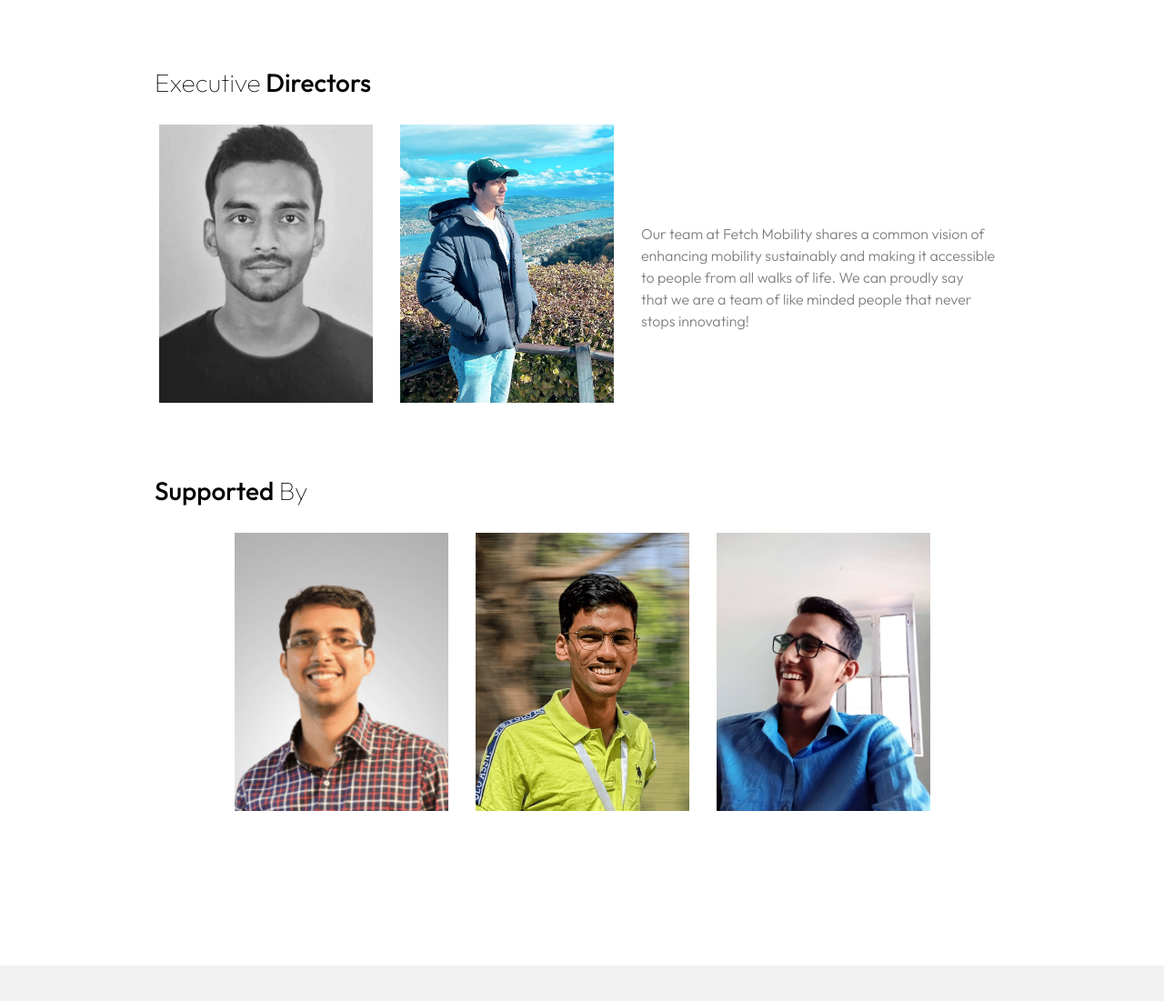
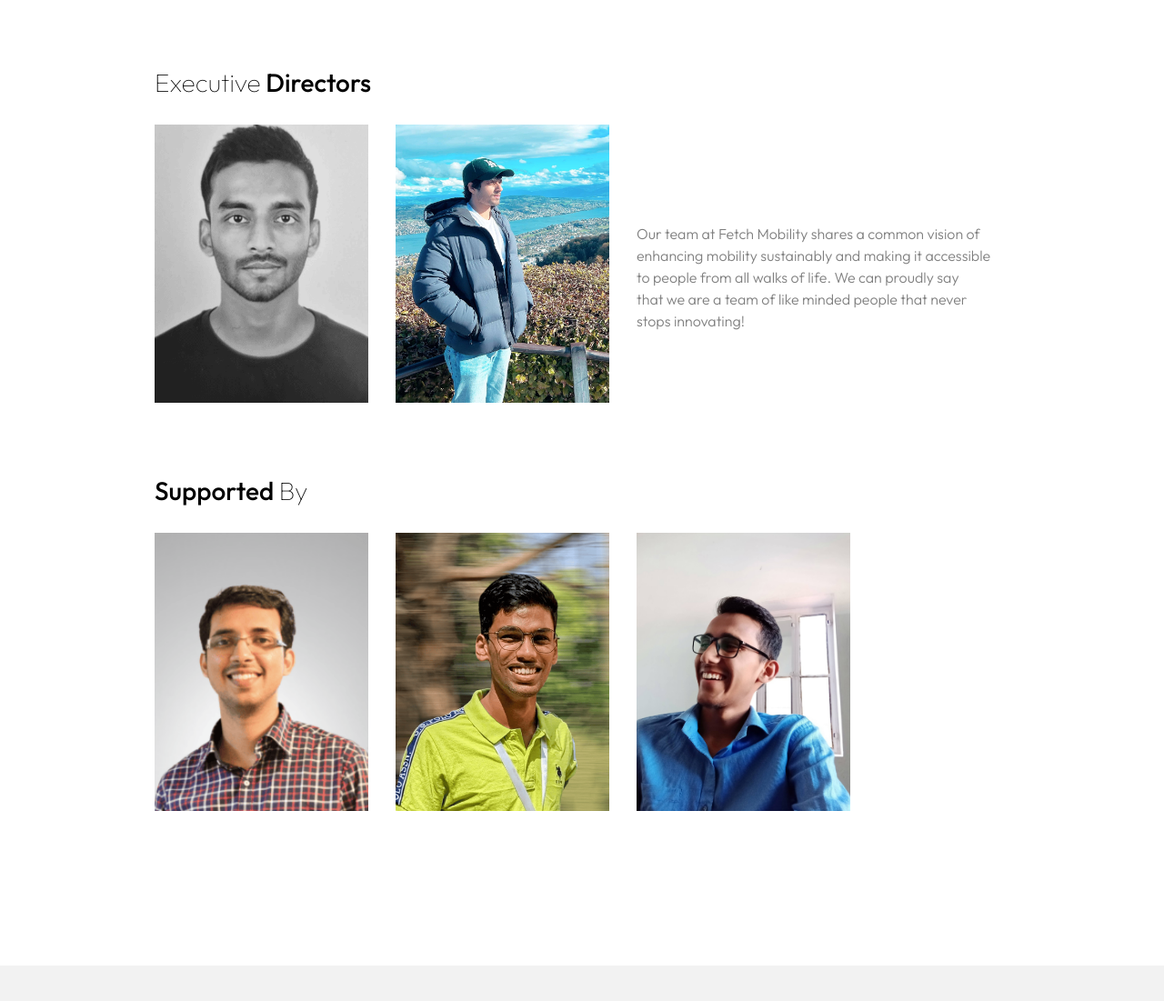
Before and after one commit to krisk3/fetch-website, a plain HTML site: page about.html in a window 1280 px wide. Shown: the part 2440-3541 px from the top of the page at 91% size. Drawn offline with Linux system fonts and the light colour scheme.

Commit message:
updated the image alignemnet in about [page

```diff
--- a/about.html
+++ b/about.html
@@ -479,7 +479,7 @@
                 <span class="mil-thin">Executive</span> Directors
               </h4>
               <div
-                style="display: flex; gap: 30px; align-items: center; flex-wrap: wrap; justify-content: center; margin-bottom: 50px;">
+                style="display: flex; gap: 30px; align-items: center; flex-wrap: wrap; justify-content: flex-start; margin-bottom: 50px;">
                 <div class="col-6 col-md-4 col-lg-3">
                   <div class="mil-team-card mil-up mil-mb-30">
                     <img src="img/faces/joseph.png" alt="Team member" />
@@ -537,7 +537,7 @@
                 Supported <span class="mil-thin">By</span>
               </h4>
               <div
-                style="display: flex; gap: 30px; align-items: center; flex-wrap: wrap; justify-content: center; margin-bottom: 50px;">
+                style="display: flex; gap: 30px; align-items: center; flex-wrap: wrap; justify-content: flex-start; margin-bottom: 50px;">
                 <div class="col-6 col-md-4 col-lg-3">
                 <div class="mil-team-card mil-up mil-mb-30">
                   <img src="img/faces/manu.png" alt="Team member" />
```
